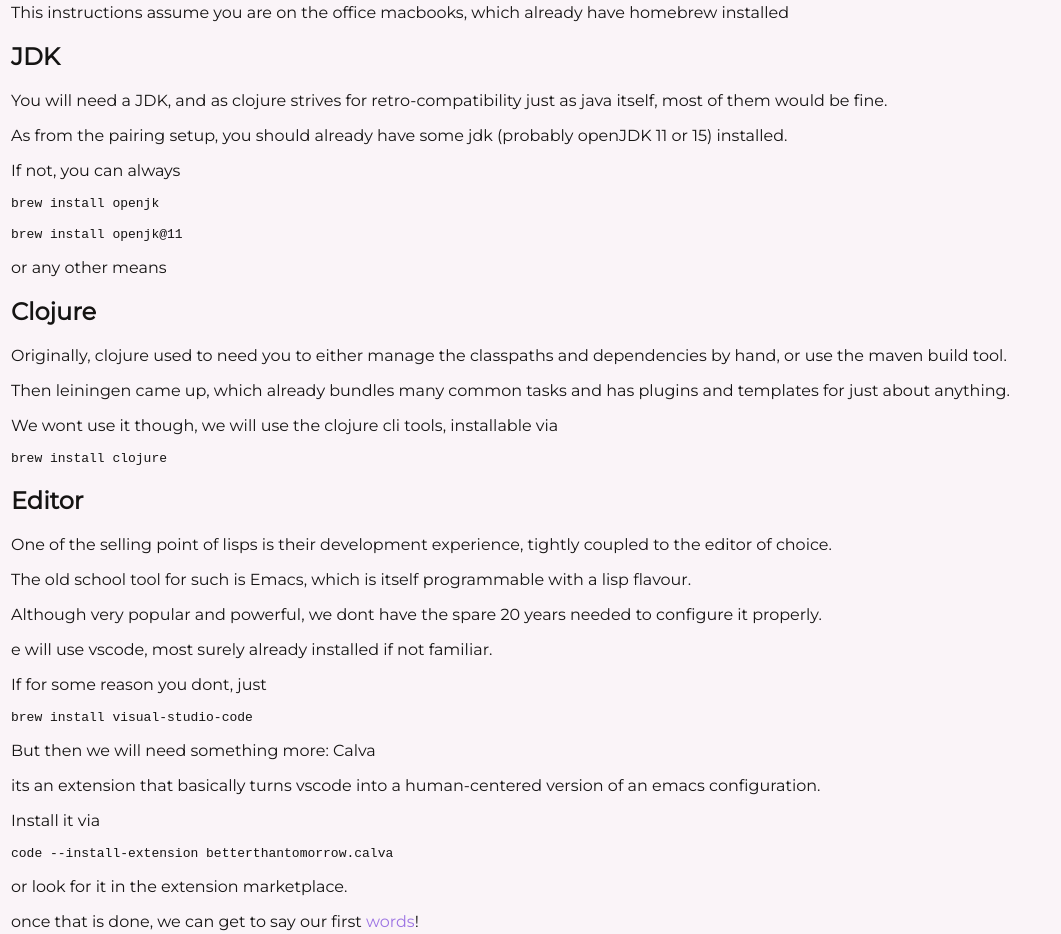
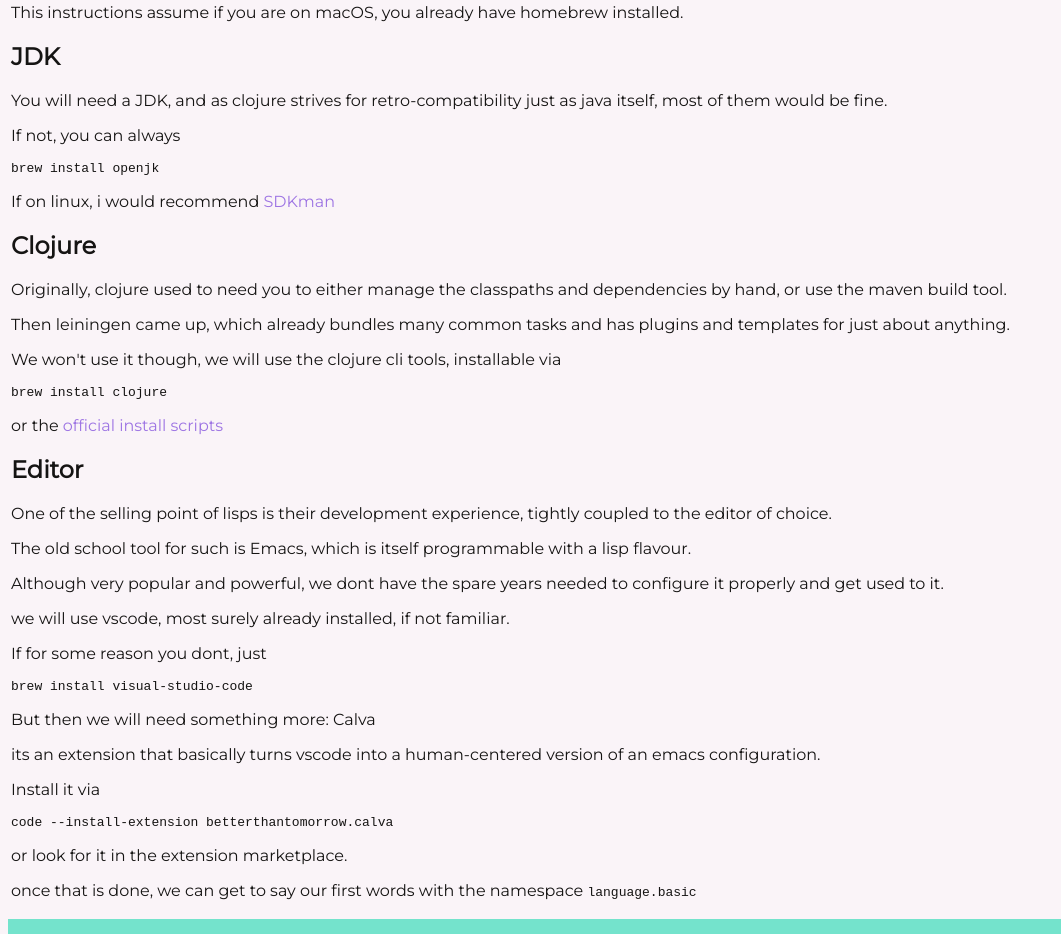
Before and after one commit to yvern/duojure, a plain HTML site: page docs/index.html in a window 1280 px wide. Shown: the part 293-1227 px from the top of the page, without its empty margins (0-1061 px from the left). Drawn offline with Linux system fonts and the light colour scheme.

Commit message:
minor ajust

```diff
--- a/docs/index.html
+++ b/docs/index.html
@@ -16,12 +16,11 @@
 						<div class="box subheader">
 				<h3>Readme</h3>
 			</div>
-			<div class="box list"><h1>Setup</h1><p>This instructions assume you are on the office macbooks, which already have homebrew installed</p><h2>JDK</h2><p>You will need a JDK, and as clojure strives for retro-compatibility just as java itself, most of them would be fine.</p><p>As from the pairing setup, you should already have some jdk (probably openJDK 11 or 15) installed.</p><p>If not, you can always<pre><code class="bash">brew install openjk
-</code></pre></p><pre><code class="bash">brew install openjk@11
-</code></pre><p>or any other means</p><h2>Clojure</h2><p>Originally, clojure used to need you to either manage the classpaths and dependencies by hand, or use the maven build tool.</p><p>Then leiningen came up, which already bundles many common tasks and has plugins and templates for just about anything.</p><p>We wont use it though, we will use the clojure cli tools, installable via<pre><code class="bash">brew install clojure
-</code></pre></p><h2>Editor</h2><p>One of the selling point of lisps is their development experience, tightly coupled to the editor of choice.</p><p>The old school tool for such is Emacs, which is itself programmable with a lisp flavour.</p><p>Although very popular and powerful, we dont have the spare 20 years needed to configure it properly. </p><p>e will use vscode, most surely already installed if not familiar.</p><p>If for some reason you dont, just<pre><code class="bash">brew install visual-studio-code
+			<div class="box list"><h1>Setup</h1><p>This instructions assume if you are on macOS, you already have homebrew installed.</p><h2>JDK</h2><p>You will need a JDK, and as clojure strives for retro-compatibility just as java itself, most of them would be fine.</p><p>If not, you can always<pre><code class="bash">brew install openjk
+</code></pre></p><p>If on linux, i would recommend <a href='https://sdkman.io/'>SDKman</a></p><h2>Clojure</h2><p>Originally, clojure used to need you to either manage the classpaths and dependencies by hand, or use the maven build tool.</p><p>Then leiningen came up, which already bundles many common tasks and has plugins and templates for just about anything.</p><p>We won't use it though, we will use the clojure cli tools, installable via<pre><code class="bash">brew install clojure
+</code></pre></p><p>or the <a href='https://clojure.org/guides/getting_started'>official install scripts</a></p><h2>Editor</h2><p>One of the selling point of lisps is their development experience, tightly coupled to the editor of choice.</p><p>The old school tool for such is Emacs, which is itself programmable with a lisp flavour.</p><p>Although very popular and powerful, we dont have the spare years needed to configure it properly and get used to it.</p><p>we will use vscode, most surely already installed, if not familiar.</p><p>If for some reason you dont, just<pre><code class="bash">brew install visual-studio-code
 </code></pre></p><p>But then we will need something more: Calva</p><p>its an extension that basically turns vscode into a human-centered version of an emacs configuration.</p><p>Install it via</p><pre><code class="bash">code --install-extension betterthantomorrow.calva
-</code></pre><p>or look for it in the extension marketplace.</p><p>once that is done, we can get to say our first <a href='language.basic.html'>words</a>!</p></div>
+</code></pre><p>or look for it in the extension marketplace.</p><p>once that is done, we can get to say our first words with the namespace <code>language.basic</code></p></div>
 
 			<div class="box subheader">
 				<h3>Dependencies</h3>
```
Also changed, not shown: docs/language.grammar.morphology.html (+5 -5 lines), docs/language.vocabulary.basic.html (+4 -3 lines), 3 other files.
